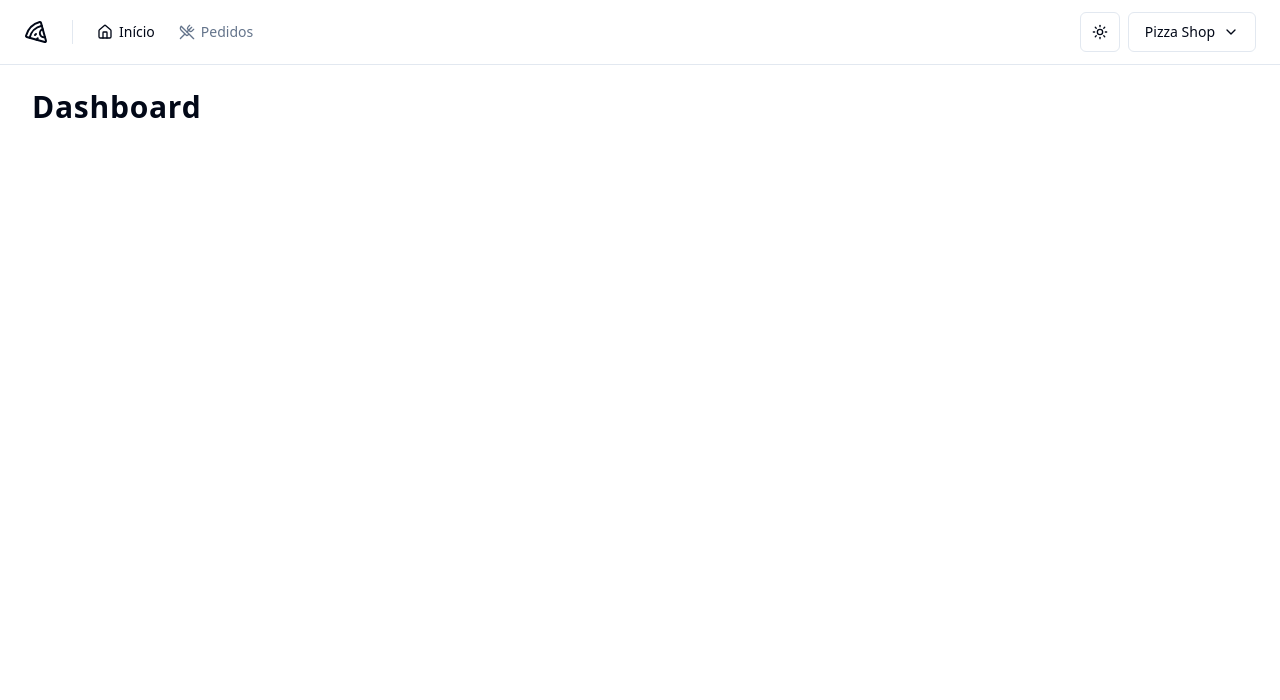
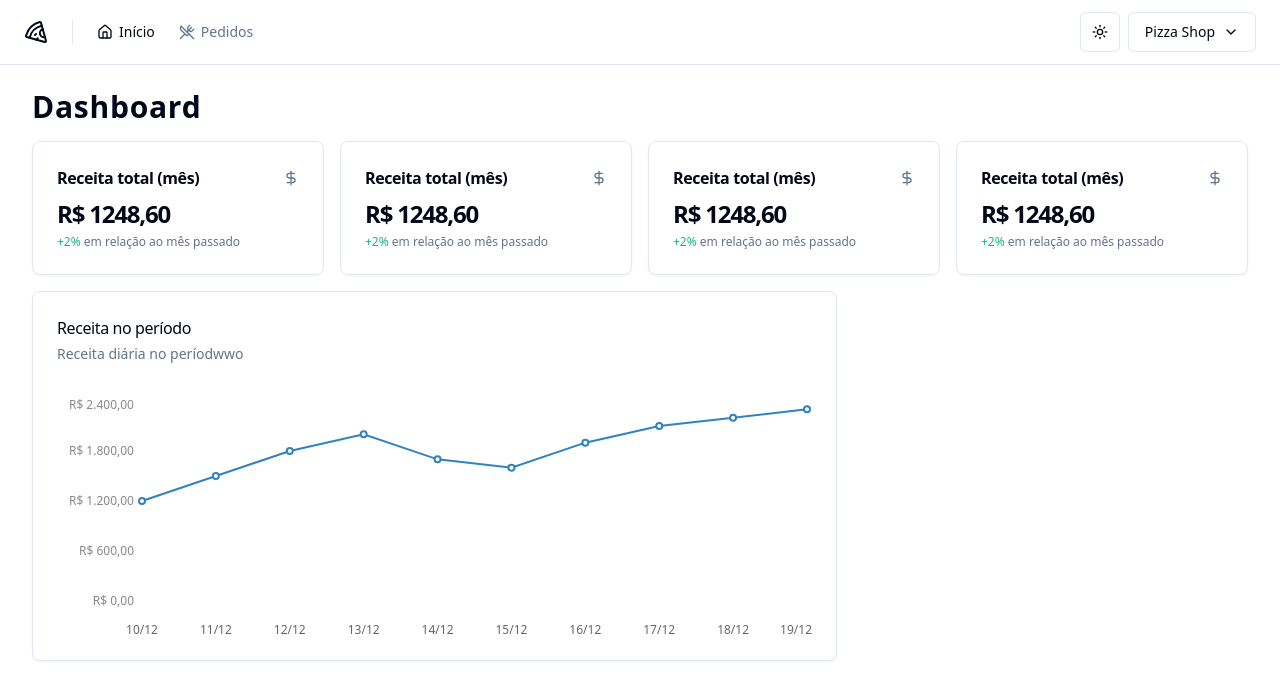
Before and after one commit to JoaoTrajano/pizzashop-web, a React (Vite) app: page / in a window 1280 px wide. Shown: the top 700 px of the page. Built offline with nearby package versions, Linux system fonts and the light colour scheme.

Commit message:
feat: created graphic line for the dashboard

```diff
--- a/package.json
+++ b/package.json
@@ -26,6 +26,7 @@
     "react-helmet-async": "^2.0.5",
     "react-hook-form": "^7.53.2",
     "react-router-dom": "6.9.0",
+    "recharts": "^2.13.3",
     "sonner": "^1.7.0",
     "tailwind-merge": "^2.5.5",
     "tailwindcss-animate": "^1.0.7",
--- /dev/null
+++ b/src/components/ui/card.tsx
@@ -0,0 +1,79 @@
+import * as React from "react"
+
+import { cn } from "@/lib/utils"
+
+const Card = React.forwardRef<
+  HTMLDivElement,
+  React.HTMLAttributes<HTMLDivElement>
+>(({ className, ...props }, ref) => (
+  <div
+    ref={ref}
+    className={cn(
+      "rounded-lg border bg-card text-card-foreground shadow-sm",
+      className
+    )}
+    {...props}
+  />
+))
+Card.displayName = "Card"
+
+const CardHeader = React.forwardRef<
+  HTMLDivElement,
+  React.HTMLAttributes<HTMLDivElement>
+>(({ className, ...props }, ref) => (
+  <div
+    ref={ref}
+    className={cn("flex flex-col space-y-1.5 p-6", className)}
+    {...props}
+  />
+))
+CardHeader.displayName = "CardHeader"
+
+const CardTitle = React.forwardRef<
+  HTMLDivElement,
+  React.HTMLAttributes<HTMLDivElement>
+>(({ className, ...props }, ref) => (
+  <div
+    ref={ref}
+    className={cn(
+      "text-2xl font-semibold leading-none tracking-tight",
+      className
+    )}
+    {...props}
+  />
+))
+CardTitle.displayName = "CardTitle"
+
+const CardDescription = React.forwardRef<
+  HTMLDivElement,
+  React.HTMLAttributes<HTMLDivElement>
+>(({ className, ...props }, ref) => (
+  <div
+    ref={ref}
+    className={cn("text-sm text-muted-foreground", className)}
+    {...props}
+  />
+))
+CardDescription.displayName = "CardDescription"
+
+const CardContent = React.forwardRef<
+  HTMLDivElement,
+  React.HTMLAttributes<HTMLDivElement>
+>(({ className, ...props }, ref) => (
+  <div ref={ref} className={cn("p-6 pt-0", className)} {...props} />
+))
+CardContent.displayName = "CardContent"
+
+const CardFooter = React.forwardRef<
+  HTMLDivElement,
+  React.HTMLAttributes<HTMLDivElement>
+>(({ className, ...props }, ref) => (
+  <div
+    ref={ref}
+    className={cn("flex items-center p-6 pt-0", className)}
+    {...props}
+  />
+))
+CardFooter.displayName = "CardFooter"
+
+export { Card, CardHeader, CardFooter, CardTitle, CardDescription, CardContent }
--- a/src/pages/app/dashboard.tsx
+++ /dev/null
@@ -1,9 +0,0 @@
-import { ContentPage } from '@/components/content-page'
-
-export function Dashboard() {
-  return (
-    <ContentPage titlePage="Dashboard">
-      <h1 className="text-3xl font-bold -tracking-tight">Dashboard</h1>
-    </ContentPage>
-  )
-}
--- /dev/null
+++ b/src/pages/app/dashboard/dashboard.tsx
@@ -0,0 +1,24 @@
+import { ContentPage } from '@/components/content-page'
+
+import { MounthRevenueCard } from './mounth-revenue-card'
+import { RevenueChart } from './revenue-chart'
+
+export function Dashboard() {
+  return (
+    <ContentPage titlePage="Dashboard">
+      <div className="flex flex-col gap-4">
+        <h1 className="text-3xl font-bold -tracking-tight">Dashboard</h1>
+
+        <div className="grid grid-cols-4 gap-4">
+          <MounthRevenueCard />
+          <MounthRevenueCard />
+          <MounthRevenueCard />
+          <MounthRevenueCard />
+        </div>
+        <div className="grid grid-cols-9 gap-4">
+          <RevenueChart />
+        </div>
+      </div>
+    </ContentPage>
+  )
+}
--- /dev/null
+++ b/src/pages/app/dashboard/mounth-revenue-card.tsx
@@ -0,0 +1,23 @@
+import { DollarSign } from 'lucide-react'
+
+import { Card, CardContent, CardHeader, CardTitle } from '@/components/ui/card'
+
+export function MounthRevenueCard() {
+  return (
+    <Card>
+      <CardHeader className="flex-row items-center justify-between space-y-0 pb-2">
+        <CardTitle className="text-base font-semibold">
+          Receita total (mês)
+        </CardTitle>
+        <DollarSign className="h-4 w-4 text-muted-foreground" />
+      </CardHeader>
+      <CardContent className="space-y-1">
+        <span className="text-2xl font-bold tracking-tighter">R$ 1248,60</span>
+        <p className="text-xs text-muted-foreground">
+          <span className="text-emerald-500 dark:text-emerald-400">+2%</span> em
+          relação ao mês passado
+        </p>
+      </CardContent>
+    </Card>
+  )
+}
--- /dev/null
+++ b/src/pages/app/dashboard/revenue-chart.tsx
@@ -0,0 +1,65 @@
+import {
+  CartesianGrid,
+  Line,
+  LineChart,
+  ResponsiveContainer,
+  Tooltip,
+  XAxis,
+  YAxis,
+} from 'recharts'
+
+import {
+  Card,
+  CardContent,
+  CardDescription,
+  CardHeader,
+  CardTitle,
+} from '@/components/ui/card'
+
+const data = [
+  { date: '10/12', revenue: 1200 },
+  { date: '11/12', revenue: 1500 },
+  { date: '12/12', revenue: 1800 },
+  { date: '13/12', revenue: 2000 },
+  { date: '14/12', revenue: 1700 },
+  { date: '15/12', revenue: 1600 },
+  { date: '16/12', revenue: 1900 },
+  { date: '17/12', revenue: 2100 },
+  { date: '18/12', revenue: 2200 },
+  { date: '19/12', revenue: 2300 },
+]
+
+export function RevenueChart() {
+  return (
+    <Card className="col-span-6">
+      <CardHeader className="flex-row items-end justify-between pb-8">
+        <div className="space-y-1">
+          <CardTitle className="text-base font-medium">
+            Receita no período
+          </CardTitle>
+          <CardDescription>Receita diária no períodwwo</CardDescription>
+        </div>
+      </CardHeader>
+      <CardContent>
+        <ResponsiveContainer width="100%" height={240}>
+          <LineChart data={data} style={{ fontSize: 12 }}>
+            <YAxis
+              stroke="#888"
+              axisLine={false}
+              tickLine={false}
+              width={80}
+              tickFormatter={(value: number) =>
+                value.toLocaleString('pt-BR', {
+                  style: 'currency',
+                  currency: 'BRL',
+                })
+              }
+            />
+            <Line type="linear" strokeWidth={2} dataKey="revenue" />
+            <XAxis dataKey="date" tickLine={false} axisLine={false} dy={16} />
+          </LineChart>
+        </ResponsiveContainer>
+      </CardContent>
+    </Card>
+  )
+}
--- a/src/routes.tsx
+++ b/src/routes.tsx
@@ -2,7 +2,7 @@ import { createBrowserRouter } from 'react-router-dom'
 
 import { AppLayout } from './pages/_layouts/app'
 import { AuthLayout } from './pages/_layouts/auth'
-import { Dashboard } from './pages/app/dashboard'
+import { Dashboard } from './pages/app/dashboard/dashboard'
 import { Orders } from './pages/app/orders/orders'
 import { SignIn } from './pages/auth/sign-in'
 import { SignUp } from './pages/auth/sign-up'
```
Also changed, not shown: 1 other file (tests, documents, lock files or other folders).
